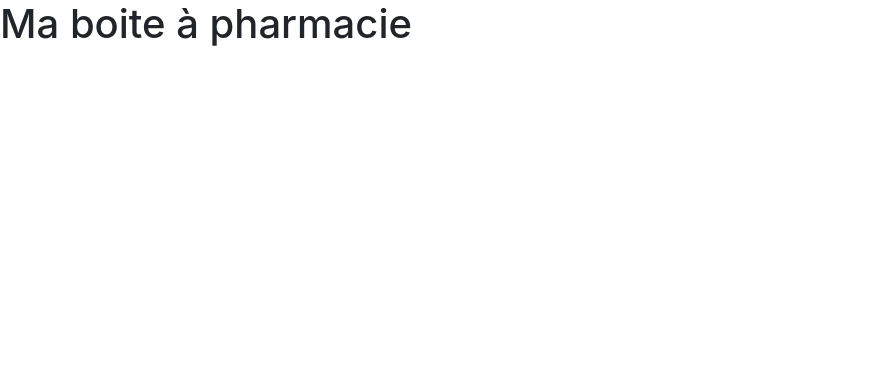
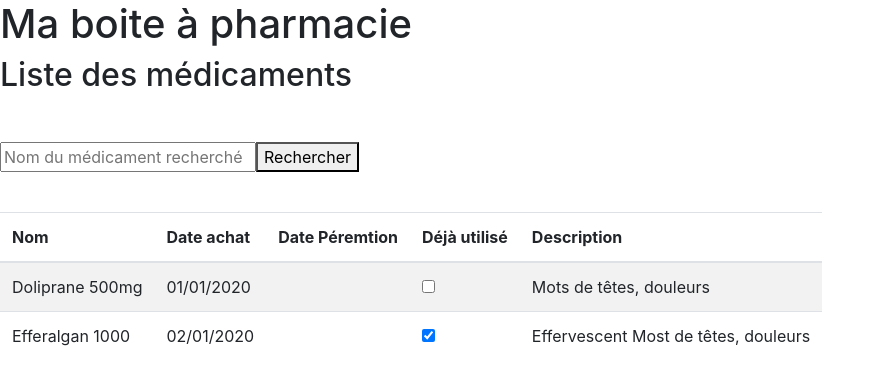
Before and after one commit to adampecory/pharma, an Angular app: page / in a window 1280 px wide. Shown: the top 384 px of the page, without its empty margins (0-885 px from the left). Built offline with nearby package versions, Linux system fonts and the light colour scheme.

Commit message:
Medocs list

```diff
--- a/src/app/app.component.html
+++ b/src/app/app.component.html
@@ -1,3 +1,4 @@
 <div>
   <h1>{{pageTitle}}</h1>
+  <pm-productlist></pm-productlist>
 </div>
--- a/src/app/app.module.ts
+++ b/src/app/app.module.ts
@@ -2,10 +2,12 @@ import { BrowserModule } from '@angular/platform-browser';
 import { NgModule } from '@angular/core';
 
 import { AppComponent } from './app.component';
+import { ProducListComponent } from './products/product-list.component';
 
 @NgModule({
   declarations: [
-    AppComponent
+    AppComponent,
+    ProducListComponent
   ],
   imports: [
     BrowserModule
--- a/src/app/products/product-list.component.html
+++ b/src/app/products/product-list.component.html
@@ -0,0 +1,32 @@
+<div>
+    <h2>{{title}}</h2>
+</div>
+<p>&nbsp;</p>
+<div>
+        <input type="text" placeholder="Nom du médicament recherché"> <button>Rechercher</button>
+</div>
+<p>&nbsp;</p>
+<div>
+    <table class="table table-responsive table-striped" *ngIf='medocs && medocs.length>0'>
+        <thead>
+            <tr>
+
+                <th>Nom</th>
+                <th>Date achat</th>
+                <th>Date Péremtion</th>
+                <th>Déjà utilisé</th>
+                <th>Description</th>
+            </tr>
+        </thead>
+        <tbody>
+            <tr *ngFor='let medoc of medocs'>
+                <td>{{medoc.nom}}</td>
+                <td>{{medoc.dateAchat}}</td>
+                <td>{{medoc.dateExpirartion}}</td>
+                <td><input type="checkbox" [checked]="medoc.estOuvert"/></td>
+                <td>{{medoc.description}}</td>
+
+            </tr>
+        </tbody>
+    </table>
+</div>
--- a/src/app/products/product-list.component.ts
+++ b/src/app/products/product-list.component.ts
@@ -0,0 +1,26 @@
+import { Component } from '@angular/core';
+
+@Component({
+    selector : 'pm-productlist',
+    templateUrl : './product-list.component.html'
+})
+export class ProducListComponent {
+    title : string = "Liste des médicaments";
+
+    medocs : any[] = [
+        {
+            nom:'Doliprane 500mg',
+            dateAchat: '01/01/2020',
+            dateExpiration: '31/12/2020',
+            estOuvert: false,
+            description: 'Mots de têtes, douleurs'
+        },
+        {
+            nom:'Efferalgan 1000',
+            dateAchat: '02/01/2020',
+            dateExpiration: '31/12/2021',
+            estOuvert: true,
+            description: 'Effervescent Most de têtes, douleurs'
+        }
+    ]
+}
```
Also changed, not shown: src/styles.css (line endings or trailing spaces).
